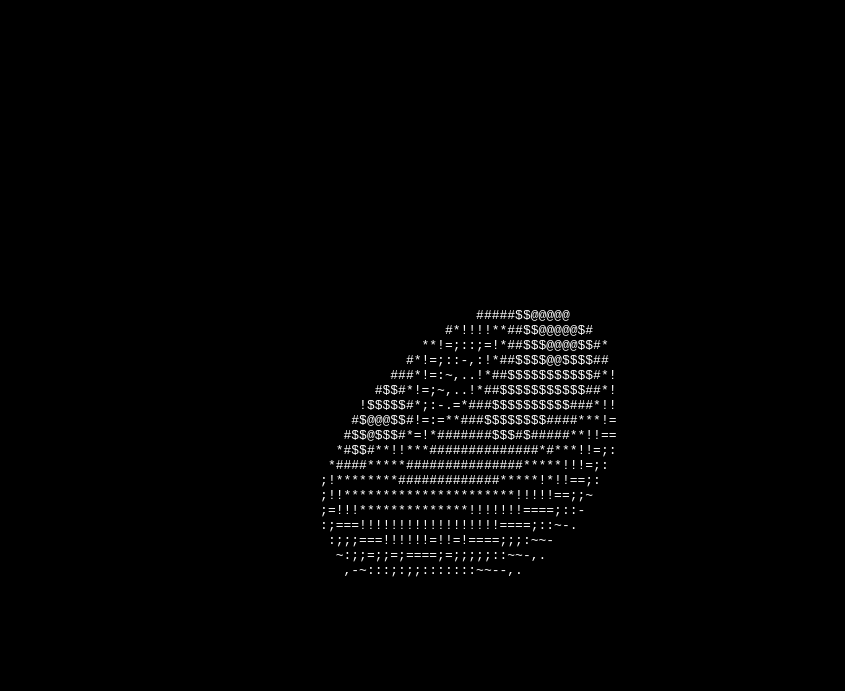
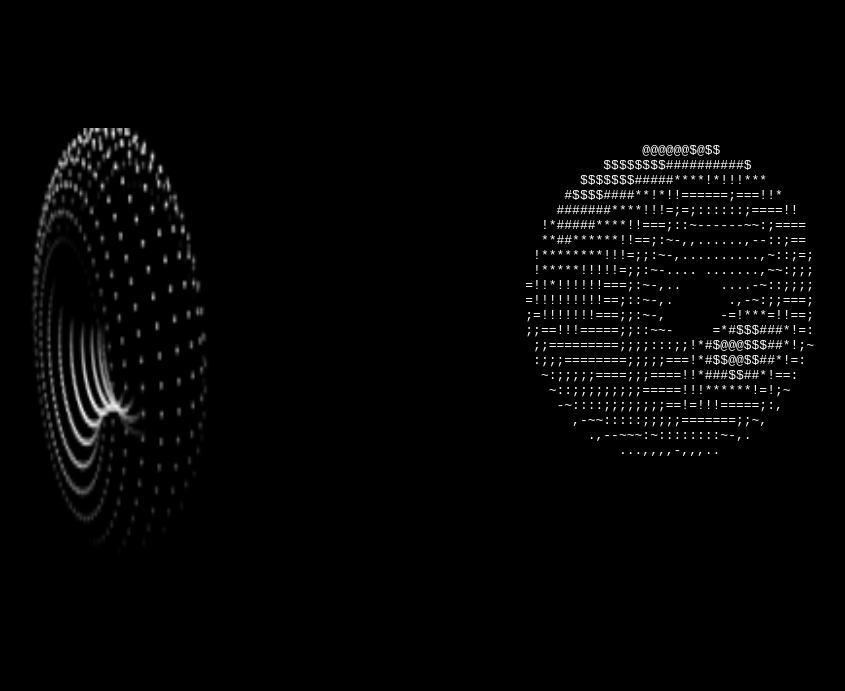
Before and after one commit to PowderDev/APT_donut, a plain HTML site: page index.html in a window 1280 px wide. Shown: the whole page, without its empty margins (199-1044 px from the left). Drawn offline with Linux system fonts and the light colour scheme.

Commit message:
Add canvas donut

```diff
--- a/donut.js
+++ b/donut.js
@@ -1,26 +1,19 @@
-let pretag = document.getElementById("donut");
-input = document.getElementsByTagName("input")[0];
+const $pretag = document.getElementById("donut");
 
-pretag.addEventListener("click", e => input.click())
-
-input.addEventListener("input", e => {
-  pretag.style.color = e.target.value
-})
-
-
-let A = 1, B = 1;
+let A = 1;
+let B = 1;
 
 let asciiframe = () => {
-  let b = [];
-  let z = [];
+  const b = [];
+  const z = [];
 
-  A += 0.035;
-  B += 0.015;
+  A += 0.02;
+  B += 0.009;
 
-  let cA = Math.cos(A),
-    sA = Math.sin(A),
-    cB = Math.cos(B),
-    sB = Math.sin(B);
+  let cA = Math.cos(A);
+  const sA = Math.sin(A);
+  const cB = Math.cos(B);
+  const sB = Math.sin(B);
 
   for (let k = 0; k < 1760; k++) {
     b[k] = k % 80 == 79 ? "\n" : " ";
@@ -29,28 +22,86 @@ let asciiframe = () => {
 
   for (let j = 0; j < 6.28; j += 0.07) {
     // j <=> theta
-    let ct = Math.cos(j), st = Math.sin(j);
+    const ct = Math.cos(j);
+    const st = Math.sin(j);
     for (i = 0; i < 6.28; i += 0.02) {
       // i <=> phi
-      let sp = Math.sin(i),
-          cp = Math.cos(i),
-          h = ct + 2, // R1 + R2*cos(theta)
-          D = 1 / (sp * h * sA + st * cA + 5), // this is 1/z
-          t = sp * h * cA - st * sA; // this is a clever factoring of some of the terms in x' and y'
+      const sp = Math.sin(i);
+      const cp = Math.cos(i);
+      const h = ct + 2; // R1 + R2*cos(theta)
+      const D = 1 / (sp * h * sA + st * cA + 5); // this is 1/z
+      const t = sp * h * cA - st * sA; // this is a clever factoring of some of the terms in x' and y'
 
-      let x = 0 | (40 + 30 * D * (cp * h * cB - t * sB)),
-          y = 0 | (12 + 15 * D * (cp * h * sB + t * cB)),
-          o = x + 80 * y,
-          N = 0 | (8 * ((st * sA - sp * ct * cA) * cB - sp * ct * sA - st * cA - cp * ct * sB));
+      const x = 0 | (40 + 30 * D * (cp * h * cB - t * sB));
+      const y = 0 | (12 + 15 * D * (cp * h * sB + t * cB));
+      const o = x + 80 * y;
+      const N = 0 | (8 * ((st * sA - sp * ct * cA) * cB - sp * ct * sA - st * cA - cp * ct * sB));
 
       if (y < 30 && y >= 0 && x >= 0 && x < 100 && D > z[o]) {
         z[o] = D;
-        b[o] = ".,-~:;=!*#$@"[N > 0 ? N : 0]; // .,-~:;=!*#$@ are the ascii characters used for shading
+        b[o] = ".,-~:;=!*#$@"[N > 0 ? N : 0];
       }
     }
   }
-  pretag.innerHTML = b.join("");
-  requestAnimationFrame(asciiframe)
+  $pretag.innerHTML = b.join("");
 };
 
-requestAnimationFrame(asciiframe)
+const $canvas = document.getElementById("canvas");
+
+const tmr1 = undefined,
+  tmr2 = undefined;
+
+const R1 = 0.7;
+const R2 = 1.2;
+const K1 = 150;
+const K2 = 5;
+const canvasframe = function () {
+  const ctx = $canvas.getContext("2d");
+  ctx.fillStyle = "#000";
+  ctx.fillRect(0, 0, ctx.canvas.width, ctx.canvas.height);
+
+  if (tmr1 === undefined) {
+    // only update A and B if the first animation isn't doing it already
+    A += 0.01;
+    B += 0.004;
+  }
+  // precompute cosines and sines of A, B, theta, phi, same as before
+  const cA = Math.cos(A);
+  const sA = Math.sin(A);
+  const cB = Math.cos(B);
+  const sB = Math.sin(B);
+  for (let j = 0; j < 6.28; j += 0.3) {
+    // j <=> theta
+    const ct = Math.cos(j);
+    const st = Math.sin(j); // cosine theta, sine theta
+    for (i = 0; i < 6.28; i += 0.1) {
+      // i <=> phi
+      const sp = Math.sin(i);
+      const cp = Math.cos(i); // cosine phi, sine phi
+      const ox = R2 + R1 * ct; // object x, y = (R2,0,0) + (R1 cos theta, R1 sin theta, 0)
+      const oy = R1 * st;
+
+      const x = ox * (cB * cp + sA * sB * sp) - oy * cA * sB; // final 3D x coordinate
+      const y = ox * (sB * cp - sA * cB * sp) + oy * cA * cB; // final 3D y
+      const ooz = 1 / (K2 + cA * ox * sp + sA * oy); // one over z
+      const xp = 150 + K1 * ooz * x; // x' = screen space coordinate, translated and scaled to fit our 320x240 canvas element
+      const yp = 60 - K1 * ooz * y; // y' (it's negative here because in our output, positive y goes down but in our 3D space, positive y goes up)
+      // luminance, scaled back to 0 to 1
+      const L = 0.7 * (cp * ct * sB - cA * ct * sp - sA * st + cB * (cA * st - ct * sA * sp));
+      if (L > 0) {
+        ctx.fillStyle = "rgba(255,255,255," + L + ")";
+        ctx.fillRect(xp, yp, 1.5, 1.5);
+      }
+    }
+  }
+
+  requestAnimationFrame(() => {
+    asciiframe();
+    canvasframe();
+  });
+};
+
+requestAnimationFrame(() => {
+  asciiframe();
+  canvasframe();
+});
--- a/index.html
+++ b/index.html
@@ -1,33 +1,50 @@
 <!DOCTYPE html>
 <html lang="en">
-
   <head>
     <title>donut.js</title>
-	<meta charset="UTF-8">
+    <meta charset="UTF-8" />
     <style>
-		body, html {
+      body,
+      html {
         height: 100vh;
         overflow: hidden;
         background-color: black;
         color: white;
       }
-		.center {
-			position: absolute;
-			top: 50%;
-			left: 50%;
-			transform: translate(-50%, -50%);
-			cursor: pointer;
-		}
+
       .hidden {
         visibility: hidden;
+      }
+
+      canvas {
+        width: 700px;
+        height: 500px;
+      }
+
+      pre {
+        margin: 2rem;
+      }
+
+      canvas,
+      pre {
+        height: 70%;
+        width: 100%;
+      }
+
+      div {
+        display: grid;
+        grid-template-columns: repeat(2, 1fr);
+        place-items: center;
+        height: 100%;
       }
     </style>
   </head>
 
   <body>
-	<input type="color" class="center hidden" id="colorPicker" >
-	<pre class="center" id="donut"></pre>
+    <div>
+      <canvas id="canvas"></canvas>
+      <pre id="donut"></pre>
+    </div>
     <script src="donut.js"></script>
   </body>
-
 </html>
```
Lines whose indentation alone changed are shown as unchanged.
